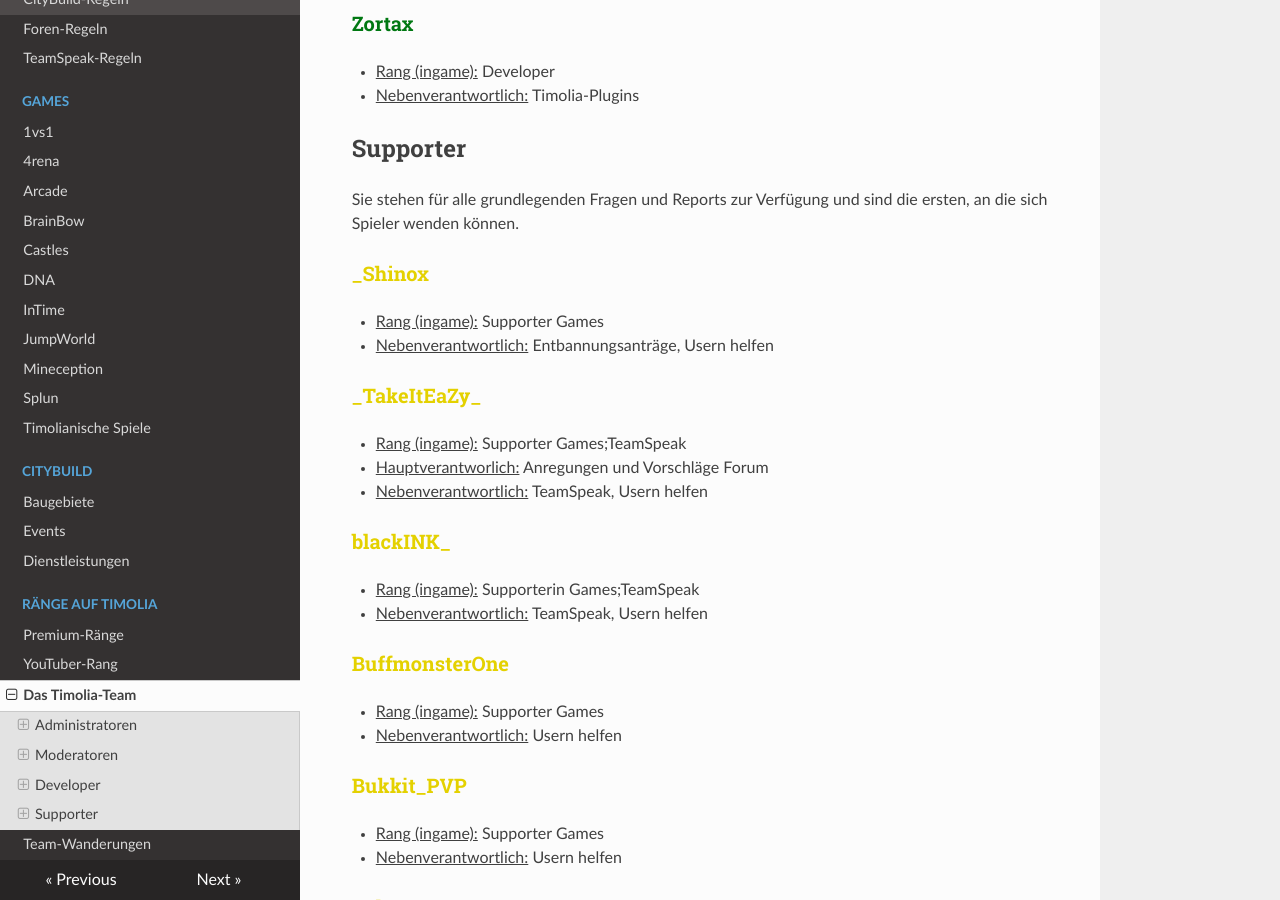
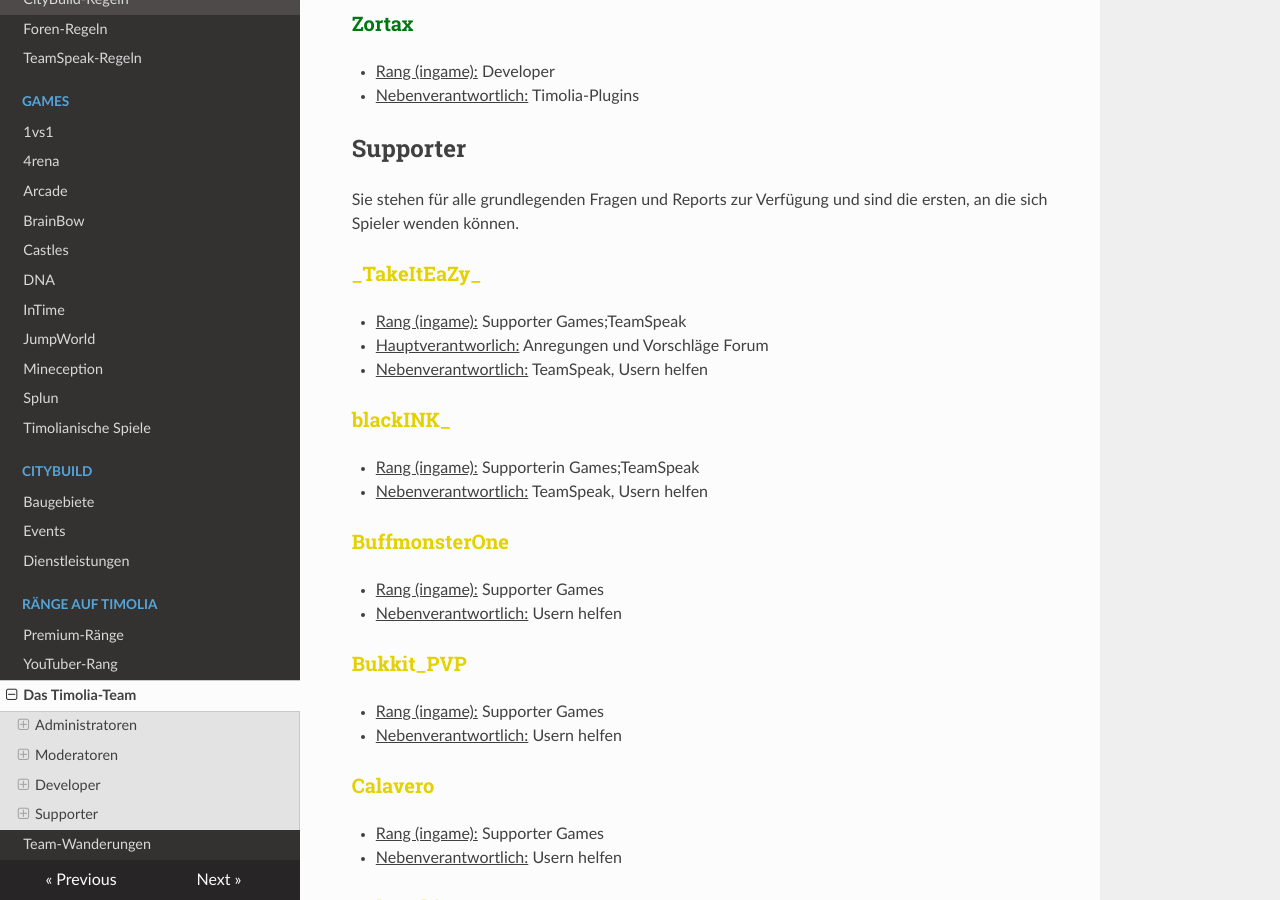
Before and after one commit to TimoliaDE/HowTo, an MkDocs documentation site: the page built from docs/ranks/team.md, in a window 1280 px wide and 900 px high, scrolled down 3798 px. Built offline with MkDocs 1.6.1, drawn with Linux system fonts in a browser that asks for light colours; nearby versions of some CDN libraries; old or Windows-style settings are respelled for this version of MkDocs.

Commit message:
fix rules and removed _Shinox

```diff
--- a/docs/ranks/team.md
+++ b/docs/ranks/team.md
@@ -129,10 +129,6 @@ Sie kümmern sich um die Timolia-Plugins, entwickeln neue Features und Spielmodi
 ## Supporter
 
 Sie stehen für alle grundlegenden Fragen und Reports zur Verfügung und sind die ersten, an die sich Spieler wenden können.
-
-###<strong><span style="color:#E4D100">_Shinox</span></strong>
-- <u>Rang (ingame):</u> Supporter Games
-- <u>Nebenverantwortlich:</u> Entbannungsanträge, Usern helfen
 
 ###<strong><span style="color:#E4D100">\_TakeItEaZy\_</span></strong>
 - <u>Rang (ingame):</u> Supporter Games;TeamSpeak
```
Also changed, not shown: docs/ranks/wanderungen.md (+1 -0 lines), docs/rules/games.md (+1 -1 lines).
